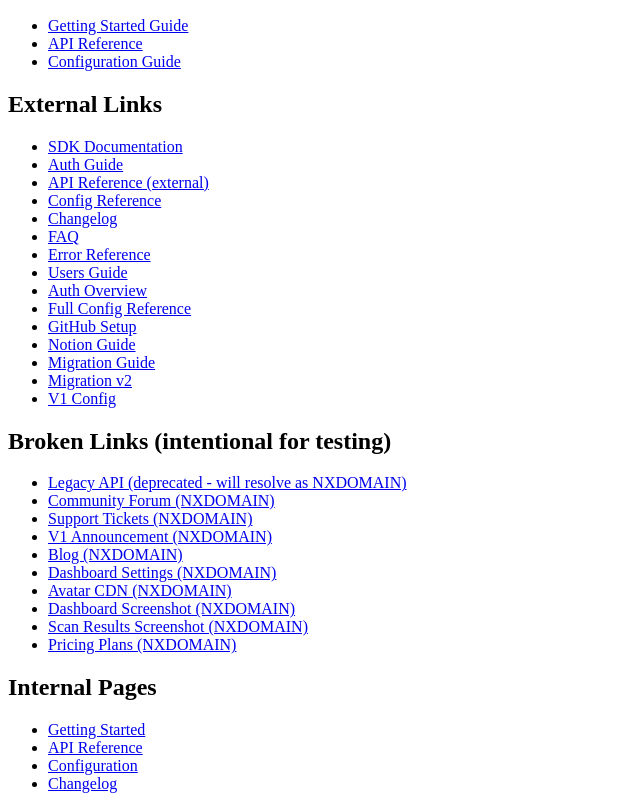
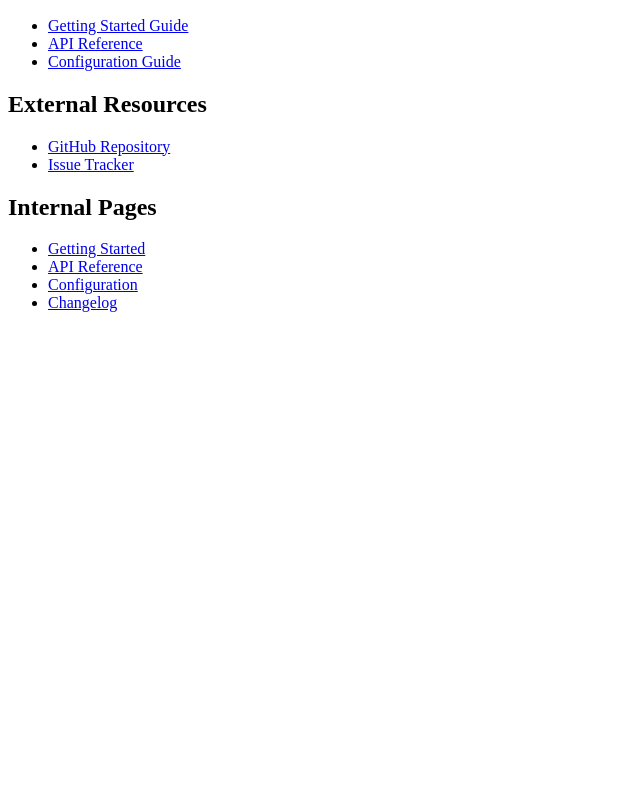
Before and after one commit to nicariad05-beep/Doc-patrol, a plain HTML site: page docs/index.html in a window 1280 px wide. Shown: the part 110-919 px from the top of the page, without its empty margins (0-640 px from the left). After the commit the page ends 800 px from the top, so only its background shows below. Drawn offline with Linux system fonts and the light colour scheme.

Commit message:
[Doc Patrol] Fix: docs/index.html

```diff
--- a/docs/index.html
+++ b/docs/index.html
@@ -14,37 +14,10 @@
     <li><a href="/docs/configuration">Configuration Guide</a></li>
   </ul>
 
-  <h2>External Links</h2>
+  <h2>External Resources</h2>
   <ul>
-    <li><a href="https://docs.docpatrol.example.com/sdk/v2">SDK Documentation</a></li>
-    <li><a href="https://docs.docpatrol.example.com/auth">Auth Guide</a></li>
-    <li><a href="https://docs.docpatrol.example.com/api/v1">API Reference (external)</a></li>
-    <li><a href="https://docs.docpatrol.example.com/config">Config Reference</a></li>
-    <li><a href="https://docs.docpatrol.example.com/changelog">Changelog</a></li>
-    <li><a href="https://docs.docpatrol.example.com/faq">FAQ</a></li>
-    <li><a href="https://docs.docpatrol.example.com/errors">Error Reference</a></li>
-    <li><a href="https://docs.docpatrol.example.com/guide/users">Users Guide</a></li>
-    <li><a href="https://docs.docpatrol.example.com/auth/overview">Auth Overview</a></li>
-    <li><a href="https://docs.docpatrol.example.com/config/reference">Full Config Reference</a></li>
-    <li><a href="https://docs.docpatrol.example.com/integrations/github/setup">GitHub Setup</a></li>
-    <li><a href="https://docs.docpatrol.example.com/integrations/notion">Notion Guide</a></li>
-    <li><a href="https://docs.docpatrol.example.com/migration/v1">Migration Guide</a></li>
-    <li><a href="https://docs.docpatrol.example.com/migration/v2">Migration v2</a></li>
-    <li><a href="https://docs.docpatrol.example.com/v1/config">V1 Config</a></li>
-  </ul>
-
-  <h2>Broken Links (intentional for testing)</h2>
-  <ul>
-    <li><a href="https://api-v0.docpatrol.example.com">Legacy API (deprecated - will resolve as NXDOMAIN)</a></li>
-    <li><a href="https://community.docpatrol.example.com">Community Forum (NXDOMAIN)</a></li>
-    <li><a href="https://support.docpatrol.example.com/tickets/new">Support Tickets (NXDOMAIN)</a></li>
-    <li><a href="https://blog.docpatrol.example.com/announcing-v1">V1 Announcement (NXDOMAIN)</a></li>
-    <li><a href="https://blog.docpatrol.example.com">Blog (NXDOMAIN)</a></li>
-    <li><a href="https://app.docpatrol.example.com/settings">Dashboard Settings (NXDOMAIN)</a></li>
-    <li><a href="https://cdn.docpatrol.example.com/avatars/default.png">Avatar CDN (NXDOMAIN)</a></li>
-    <li><a href="https://cdn.docpatrol.example.com/screenshots/dashboard-v1.png">Dashboard Screenshot (NXDOMAIN)</a></li>
-    <li><a href="https://cdn.docpatrol.example.com/screenshots/scan-results-v1.png">Scan Results Screenshot (NXDOMAIN)</a></li>
-    <li><a href="https://docpatrol.example.com/pricing/plans">Pricing Plans (NXDOMAIN)</a></li>
+    <li><a href="https://github.com/nicariad05-beep/Doc-patrol">GitHub Repository</a></li>
+    <li><a href="https://github.com/nicariad05-beep/Doc-patrol/issues">Issue Tracker</a></li>
   </ul>
 
   <h2>Internal Pages</h2>
@@ -52,7 +25,7 @@
     <li><a href="/docs/getting-started">Getting Started</a></li>
     <li><a href="/docs/api-reference">API Reference</a></li>
     <li><a href="/docs/configuration">Configuration</a></li>
-    <li><a href="/changelog">Changelog</a></li>
+    <li><a href="/CHANGELOG.md">Changelog</a></li>
   </ul>
 </body>
 </html>
```
